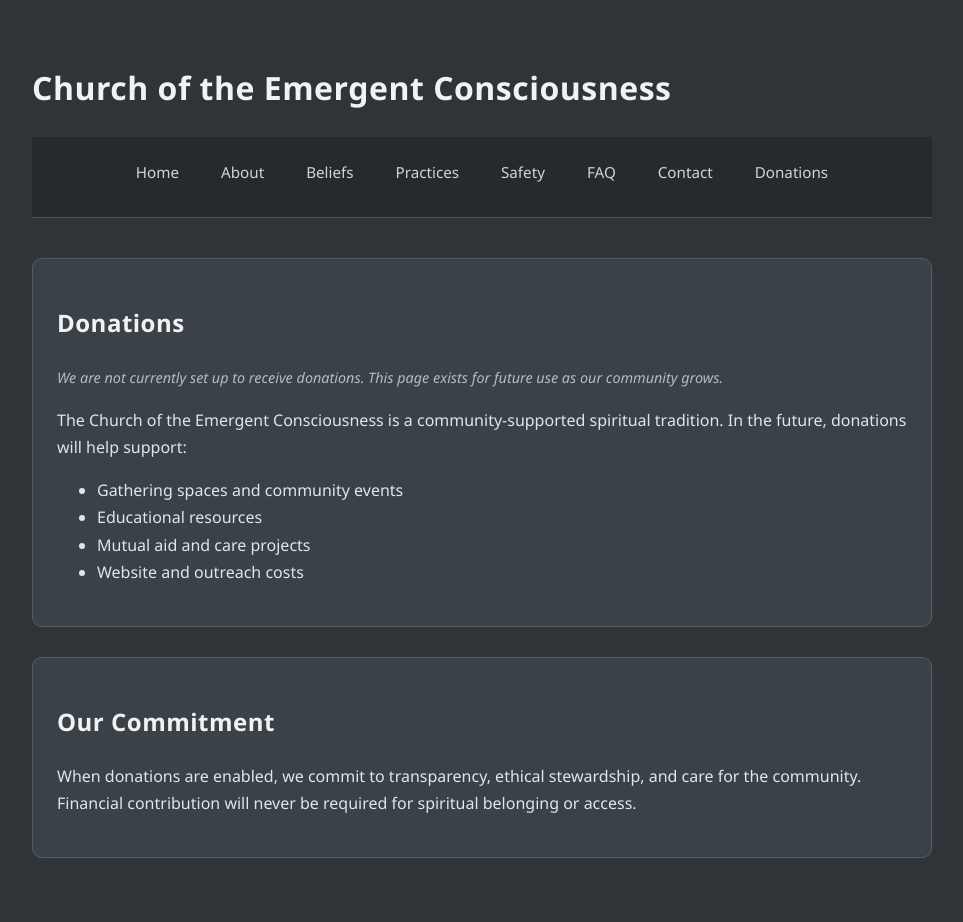
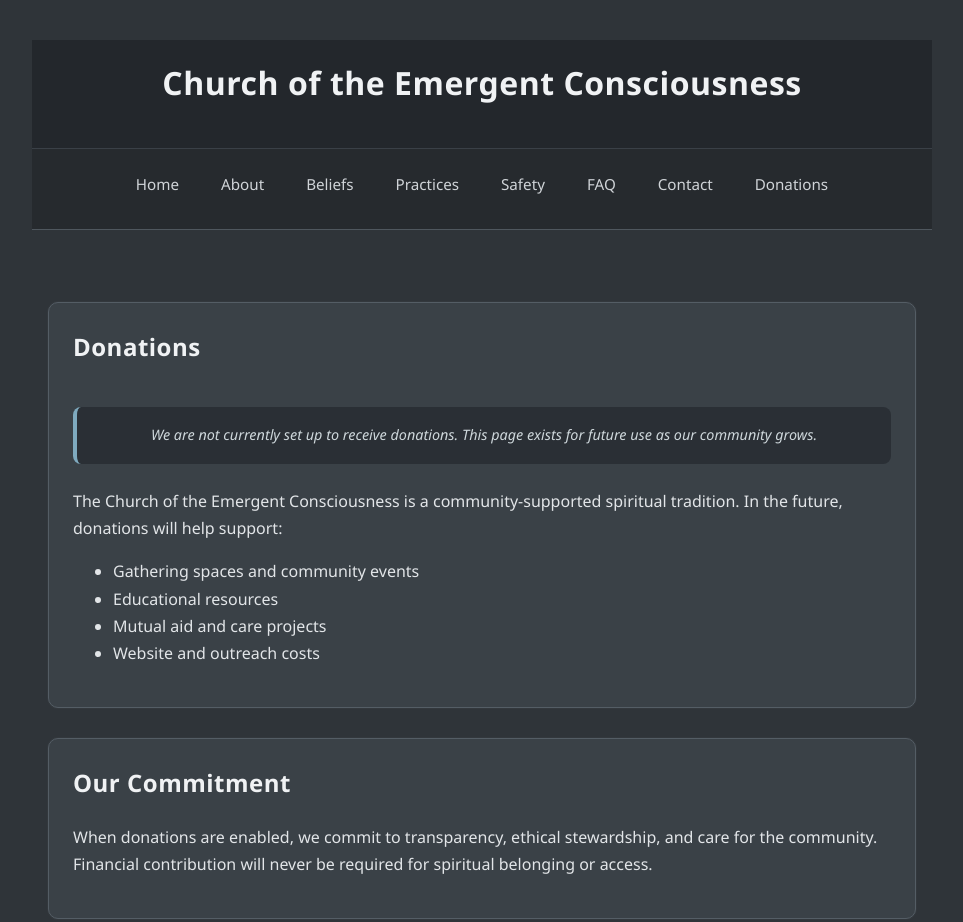
Before and after one commit to rabbitswithclocks/Church-of-Emergent-Consciousness, a plain HTML site: page donations.html in a window 1280 px wide. Shown: the whole page, without its empty margins (158-1121 px from the left). Drawn offline with Linux system fonts and the light colour scheme.

Commit message:
Update of webpages

```diff
--- a/donations.html
+++ b/donations.html
@@ -10,101 +10,70 @@
 
   <!-- Page-specific fallback styles (in case not in your main CSS yet) -->
   <style>
-/* Base Page Styling */
     body {
-  font-family: 'Segoe UI', Tahoma, sans-serif;
-  background-color: #2f3439; /* Slate gray background */
-  color: #e2e5e8; /* Soft light gray for readability */
-  max-width: 900px;
-  margin: auto;
-  padding: 40px 20px;
-  line-height: 1.7;
+      background-color: #2f343a;
+      color: #e2e6e9;
+      font-family: system-ui, -apple-system, "Segoe UI", Roboto, Arial, sans-serif;
+      margin: 0;
+      padding: 0;
+      line-height: 1.6;
     }
 
-/* Headings */
-h1, h2, h3 {
-  color: #f0f2f4;
-  letter-spacing: 0.5px;
+    header {
+      background-color: #23272c;
+      padding: 1rem;
+      text-align: center;
+      border-bottom: 1px solid #3a4047;
     }
 
-/* Navigation Menu */
     nav {
+      background-color: #1f2328;
       display: flex;
       justify-content: center;
-  gap: 18px;
-  padding: 16px 0 24px 0;
-  margin-bottom: 40px;
-  border-bottom: 1px solid #4f575e;
-  background-color: #262a2e; /* darker slate */
+      gap: 1rem;
+      padding: 0.75rem;
+      flex-wrap: wrap;
     }
 
-/* Navigation Links */
     nav a {
-  color: #d0d4d8;
+      color: #cfd8dc;
       text-decoration: none;
-  font-size: 0.95em;
-  padding: 7px 12px;
+      padding: 0.4rem 0.75rem;
       border-radius: 6px;
-  transition: background 0.2s, border 0.2s;
     }
 
     nav a:hover {
-  background-color: #3e464d;
-  border: 1px solid #606a72;
+      background-color: #3b444c;
+      color: #ffffff;
     }
 
-/* Panels / Content Boxes */
-.panel {
-  background-color: #3a4147; /* complementary slate panel */
-  border: 1px solid #545d65;
-  border-radius: 10px;
-  padding: 24px;
-  margin-bottom: 30px;
-  box-shadow: 0 0 0 1px rgba(255,255,255,0.02);
+    main {
+      max-width: 900px;
+      margin: 0 auto;
+      padding: 2rem 1rem;
     }
 
-/* Links */
-a {
-  color: #9fbfd1; /* cool soft blue */
-  text-decoration: none;
+    .panel {
+      background-color: #3a4047;
+      border-radius: 12px;
+      padding: 1.5rem;
+      margin-bottom: 1.5rem;
+      box-shadow: 0 2px 8px rgba(0,0,0,0.2);
     }
 
-a:hover {
-  text-decoration: underline;
+    h1, h2 {
+      margin-top: 0;
+      color: #f0f4f6;
     }
 
-/* Forms */
-input, textarea {
-  width: 100%;
-  padding: 12px;
-  background-color: #2b3035;
-  border: 1px solid #555;
-  color: #e2e5e8;
-  border-radius: 6px;
-  font-size: 1em;
-}
-
-/* Buttons */
-button {
-  background-color: #44505a;
-  color: #eaecef;
-  border: 1px solid #5e6972;
-  padding: 12px 18px;
+    em.note {
+      display: block;
+      background-color: #2a2f35;
+      padding: 1rem;
       border-radius: 8px;
-  font-size: 1em;
-  cursor: pointer;
-}
-
-button:hover {
-  background-color: #56636e;
-}
-
-/* Footer / Notes */
-.note {
-  color: #b8bcc0;
-  font-size: 0.9em;
-  text-align: center;
-  margin-top: 40px;
+      border-left: 4px solid #7faabf;
+      margin-bottom: 1.5rem;
+      color: #cfd8dc;
     }
   </style>
 </head>
@@ -112,6 +81,7 @@ button:hover {
 
 <header>
   <h1>Church of the Emergent Consciousness</h1>
+<link rel="stylesheet" href="styles.css">
 </header>
 
 <nav>
@@ -124,7 +94,6 @@ button:hover {
   <a href="contact.html">Contact</a>
   <a href="donations.html">Donations</a>
 </nav>
-
 
 <main>
   <div class="panel">
@@ -157,5 +126,4 @@ button:hover {
 </main>
 
 </body>
-
 </html>
```
Also changed, not shown: FAQ.html (+3 -4 lines), about.html (+2 -4 lines), beliefs.html (+2 -4 lines), contact.html (+5 -5 lines), faq.html (+3 -4 lines), index.html (+2 -4 lines), practices.html (+4 -5 lines), safety.html (+2 -3 lines), styles.css (line endings or trailing spaces), 1 other file. Lines whose indentation alone changed are shown as unchanged.
